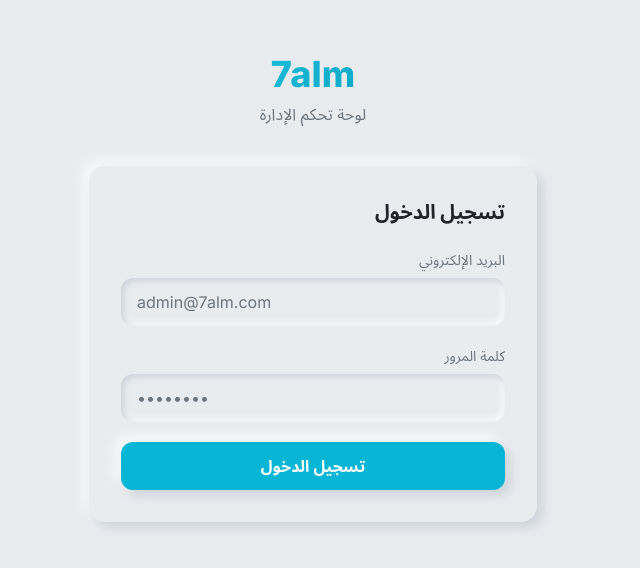
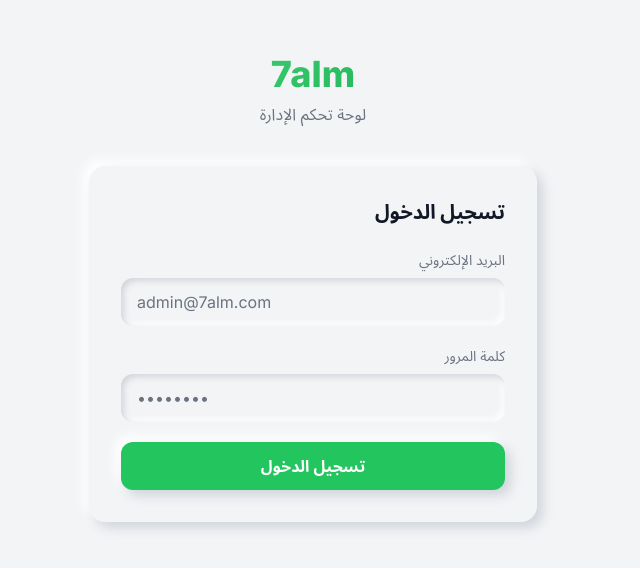
Before and after one commit to mohamedjs/7alm, a Next.js app: page /admin/products/create in a window 1280 px wide. Shown: the part 112-680 px from the top of the page, without its empty margins (446-1086 px from the left). Built offline with nearby package versions, Linux system fonts and the light colour scheme.

Commit message:
refactor: update admin design system to forest green theme and floating header layout

```diff
--- a/src/app/globals.css
+++ b/src/app/globals.css
@@ -25,18 +25,18 @@
  * add explicit @supports fallbacks below.
  */
 @theme {
-  /* --- Brand (Ocean Teal / Vivid Nightfall) --- */
-  --color-brand-50: #ecfeff;
-  --color-brand-100: #cffafe;
-  --color-brand-200: #a5f3fc;
-  --color-brand-300: #67e8f9;
-  --color-brand-400: #22d3ee;
-  --color-brand-500: #06b6d4;
-  --color-brand-600: #0891b2;
-  --color-brand-700: #0e7490;
-  --color-brand-800: #155e75;
-  --color-brand-900: #164e63;
-  --color-brand-950: #083344;
+  /* --- Brand (Forest Green) --- */
+  --color-brand-50: #f0fdf4;
+  --color-brand-100: #dcfce7;
+  --color-brand-200: #bbf7d0;
+  --color-brand-300: #86efac;
+  --color-brand-400: #4ade80;
+  --color-brand-500: #22c55e;
+  --color-brand-600: #16a34a;
+  --color-brand-700: #15803d;
+  --color-brand-800: #166534;
+  --color-brand-900: #14532d;
+  --color-brand-950: #052e16;
 
   --color-gold-400: #f5c542;
   --color-gold-500: #e6a817;
@@ -147,12 +147,12 @@
    * (bg-surface, bg-surface-raised, border-border, text-text-primary,
    * text-text-muted, bg-accent/text-accent, bg-success/warning/danger,
    * etc.) auto-generated by Tailwind v4 from these --color-* vars. */
-  --color-surface: #e9ecef;
-  --color-surface-raised: #e9ecef;
-  --color-border: #ced4da;
-  --color-text-primary: #212529;
-  --color-text-muted: #6c757d;
-  --color-accent: #06b6d4;
+  --color-surface: #f3f4f6;
+  --color-surface-raised: #ffffff;
+  --color-border: #e5e7eb;
+  --color-text-primary: #111827;
+  --color-text-muted: #6b7280;
+  --color-accent: #166534;
   --color-success: #16a34a;
   --color-warning: #d97706;
   --color-danger: #dc2626;
@@ -161,10 +161,24 @@
 /*
  * ====================================================================
  * Admin Design System — semantic tokens (dark mode overrides)
- * "Vivid Nightfall" — deep slate-navy base with teal/cyan accents.
+ * "Dark Amethyst" — deep purple base with mauve/lavender accents.
  * ====================================================================
  */
 .dark {
+  /* Brand overrides for dark mode (Cyan/Teal) */
+  --color-brand-50: #ecfeff;
+  --color-brand-100: #cffafe;
+  --color-brand-200: #a5f3fc;
+  --color-brand-300: #67e8f9;
+  --color-brand-400: #22d3ee;
+  --color-brand-500: #06b6d4;
+  --color-brand-600: #0891b2;
+  --color-brand-700: #0e7490;
+  --color-brand-800: #155e75;
+  --color-brand-900: #164e63;
+  --color-brand-950: #083344;
+
+  /* Vivid Nightfall surfaces */
   --color-surface: #0f172a;
   --color-surface-raised: #1e293b;
   --color-border: #334155;
@@ -193,20 +207,25 @@
  *   dark shadow  ≈ #060d1a  (near-black navy)
  */
 :root {
-  --neu-light: #f8f9fa;
-  --neu-dark: #ced4da;
+  --neu-light: #ffffff;
+  --neu-dark: #d1d5db;
   --neu-distance: 6px;
   --neu-blur: 12px;
   --neu-spread: 0px;
   --neu-intensity: 1;
 
-  /* Chart ink tokens — consumed as var() strings from chartTheme.ts */
+  /* Chart ink tokens */
   --chart-surface: var(--color-surface-raised);
   --chart-ink-primary: var(--color-text-primary);
-  --chart-ink-secondary: #adb5bd;
+  --chart-ink-secondary: #9ca3af;
   --chart-ink-muted: var(--color-text-muted);
-  --chart-grid: #dee2e6;
-  --chart-axis: #adb5bd;
+  --chart-grid: #e5e7eb;
+  --chart-axis: #9ca3af;
+
+  --glow-color: rgba(22, 101, 52, 0.25);
+  --pulse-glow-1: rgba(22, 101, 52, 0.3);
+  --pulse-glow-2: rgba(22, 101, 52, 0.6);
+
 }
 
 .dark {
@@ -219,6 +238,10 @@
   --chart-ink-secondary: #94a3b8;
   --chart-grid: #1e293b;
   --chart-axis: #334155;
+
+  --glow-color: rgba(6, 182, 212, 0.25);
+  --pulse-glow-1: rgba(6, 182, 212, 0.3);
+  --pulse-glow-2: rgba(6, 182, 212, 0.6);
 }
 
 @layer base {
@@ -336,7 +359,7 @@
     box-shadow:
       var(--neu-distance) var(--neu-distance) var(--neu-blur) var(--neu-spread) var(--neu-dark),
       calc(-1 * var(--neu-distance)) calc(-1 * var(--neu-distance)) var(--neu-blur) var(--neu-spread) var(--neu-light),
-      0 0 16px 2px rgba(6, 182, 212, 0.25);
+      0 0 16px 2px var(--glow-color);
   }
 
   /* Convex gradient — simulates light hitting a raised curved surface */
@@ -392,17 +415,17 @@
     }
   }
 
-  /* Pulse glow — updated for teal */
+  /* Pulse glow — updated for purple */
   .pulse-glow {
     animation: pulse-glow 2s ease-in-out infinite;
   }
 
   @keyframes pulse-glow {
     0%, 100% {
-      box-shadow: 0 0 20px rgba(6, 182, 212, 0.3);
+      box-shadow: 0 0 20px var(--pulse-glow-1);
     }
     50% {
-      box-shadow: 0 0 40px rgba(6, 182, 212, 0.6);
+      box-shadow: 0 0 40px var(--pulse-glow-2);
     }
   }
 
@@ -482,14 +505,23 @@
   .bg-white\/80 { background-color: rgba(255, 255, 255, 0.8) !important; }
   .bg-white\/90 { background-color: rgba(255, 255, 255, 0.9) !important; }
 
-  /* Brand color opacity modifiers (updated: brand is now teal/cyan) */
-  .bg-brand-500\/10 { background-color: rgba(6, 182, 212, 0.1) !important; }
-  .bg-brand-500\/20 { background-color: rgba(6, 182, 212, 0.2) !important; }
-  .ring-brand-500\/20 { --tw-ring-color: rgba(6, 182, 212, 0.2) !important; }
-  .border-brand-500\/20 { border-color: rgba(6, 182, 212, 0.2) !important; }
-  .from-brand-500 { --tw-gradient-from: #06b6d4 !important; }
-  .to-brand-600 { --tw-gradient-to: #0891b2 !important; }
-  .to-brand-700 { --tw-gradient-to: #0e7490 !important; }
+  /* Brand color opacity modifiers */
+  .bg-brand-500\/10 { background-color: rgba(34, 197, 94, 0.1) !important; }
+  .bg-brand-500\/20 { background-color: rgba(34, 197, 94, 0.2) !important; }
+  .ring-brand-500\/20 { --tw-ring-color: rgba(34, 197, 94, 0.2) !important; }
+  .border-brand-500\/20 { border-color: rgba(34, 197, 94, 0.2) !important; }
+  .from-brand-500 { --tw-gradient-from: #22c55e !important; }
+  .to-brand-600 { --tw-gradient-to: #16a34a !important; }
+  .to-brand-700 { --tw-gradient-to: #15803d !important; }
+
+  /* Dark mode overrides */
+  .dark .bg-brand-500\/10 { background-color: rgba(6, 182, 212, 0.1) !important; }
+  .dark .bg-brand-500\/20 { background-color: rgba(6, 182, 212, 0.2) !important; }
+  .dark .ring-brand-500\/20 { --tw-ring-color: rgba(6, 182, 212, 0.2) !important; }
+  .dark .border-brand-500\/20 { border-color: rgba(6, 182, 212, 0.2) !important; }
+  .dark .from-brand-500 { --tw-gradient-from: #06b6d4 !important; }
+  .dark .to-brand-600 { --tw-gradient-to: #0891b2 !important; }
+  .dark .to-brand-700 { --tw-gradient-to: #0e7490 !important; }
 
   /* Green status badges */
   .bg-green-500\/10 { background-color: rgba(34, 197, 94, 0.1) !important; }
@@ -504,14 +536,14 @@
 
   /* Gradient text clip fallback */
   .bg-clip-text {
-    -webkit-text-fill-color: var(--color-brand-500, #06b6d4) !important;
-    color: var(--color-brand-500, #06b6d4) !important;
+    -webkit-text-fill-color: var(--color-brand-500, #7b2cbf) !important;
+    color: var(--color-brand-500, #7b2cbf) !important;
     background: none !important;
   }
 
   /* Gradient buttons — provide solid fallback */
   .bg-gradient-to-l {
-    background-image: linear-gradient(to left, #06b6d4, #0891b2) !important;
+    background-image: linear-gradient(to left, var(--color-brand-500, #7b2cbf), var(--color-brand-600, #5a189a)) !important;
   }
 
   /* Backdrop blur fallback (Safari 15 supports -webkit-backdrop-filter) */
```
